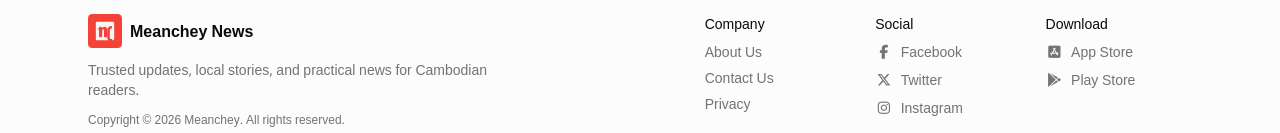
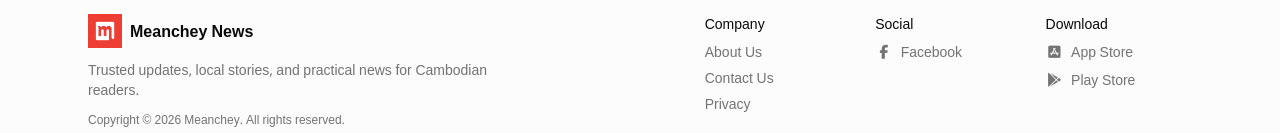
Before and after one commit to sonysm/meanchey_web, a Next.js app: page / in a window 1280 px wide. Shown: the part 819-952 px from the top of the page. Built offline with nearby package versions, Linux system fonts and the light colour scheme; no server answers.

Commit message:
update logo

```diff
--- a/src/components/news/PublicFooter.tsx
+++ b/src/components/news/PublicFooter.tsx
@@ -7,16 +7,16 @@ const socialLinks = [
         href: "https://facebook.com",
         iconClass: "fa-brands fa-facebook-f",
     },
-    {
-        name: "Twitter",
-        href: "https://twitter.com",
-        iconClass: "fa-brands fa-x-twitter",
-    },
-    {
-        name: "Instagram",
-        href: "https://instagram.com",
-        iconClass: "fa-brands fa-instagram",
-    },
+    // {
+    //     name: "Twitter",
+    //     href: "https://twitter.com",
+    //     iconClass: "fa-brands fa-x-twitter",
+    // },
+    // {
+    //     name: "Instagram",
+    //     href: "https://instagram.com",
+    //     iconClass: "fa-brands fa-instagram",
+    // },
 ];
 
 const downloadLinks = [
```
Also changed, not shown: public/logo.png (added), public/meanchey-logo.svg.
